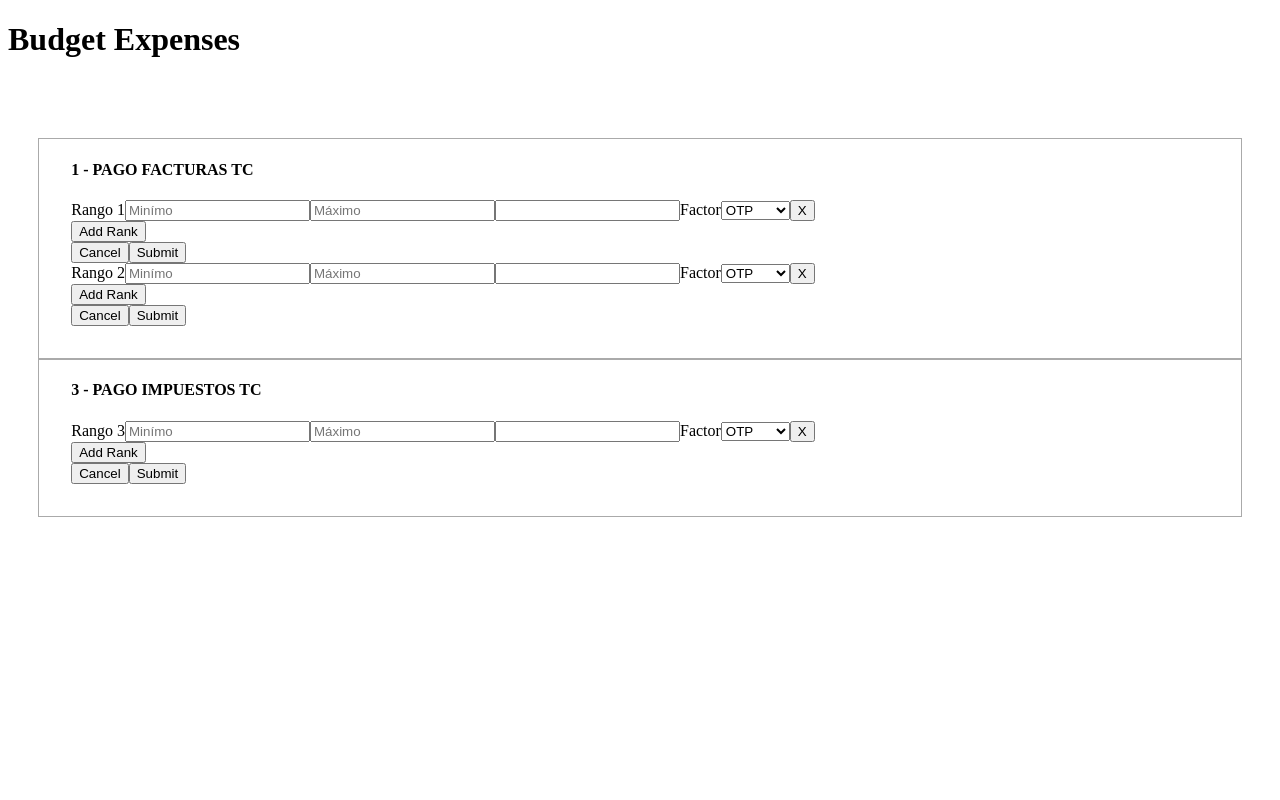
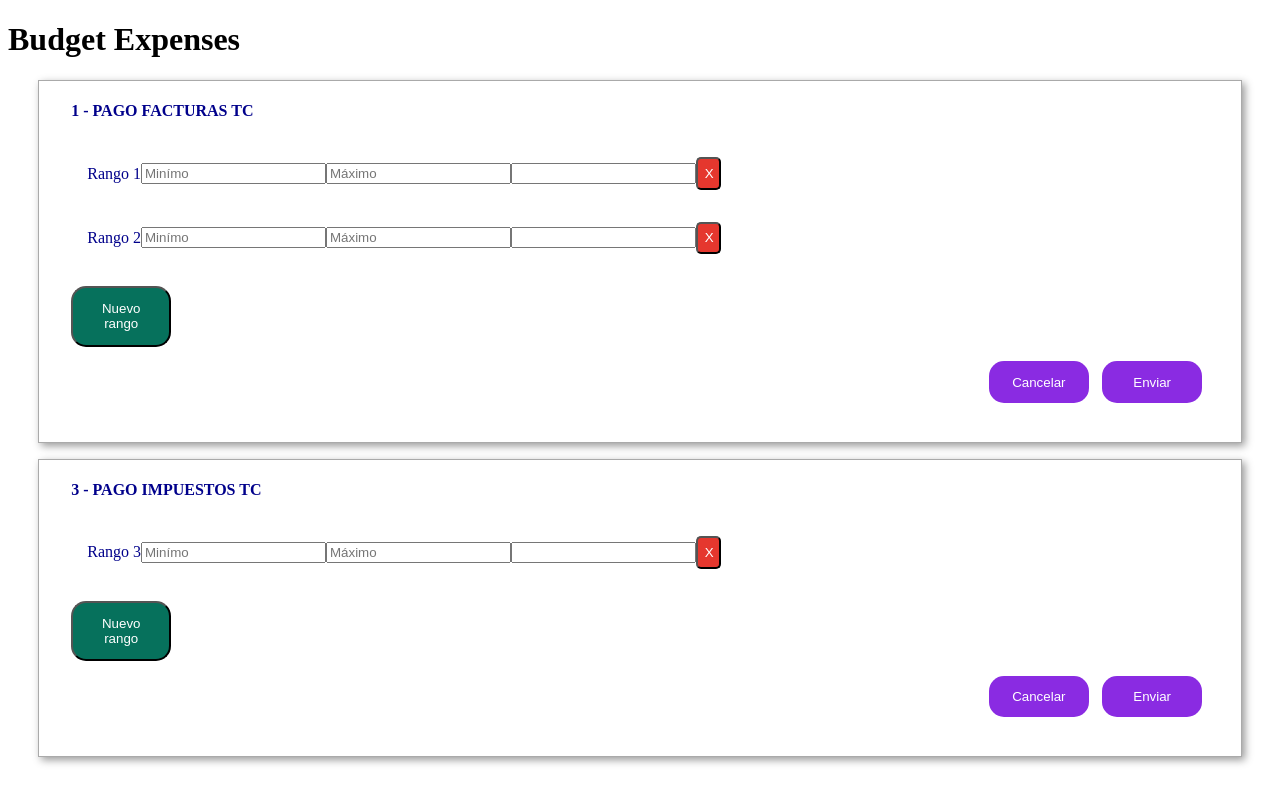
Before and after one commit to milenasuarezl/ng-budget, an Angular app: page / in a window 1280 px wide. Built offline with nearby package versions, Linux system fonts and the light colour scheme.

Commit message:
add buttons styles and positions

```diff
--- a/src/app/expense/expense.component.css
+++ b/src/app/expense/expense.component.css
@@ -1,4 +1,18 @@
+.range-container {
+  margin: 1em;
+}
+
 .transaction-type-wrapper {
     display: flex;
     align-items: center;
-  }
+}
+
+.range-delete-button {
+    background-color: rgb(229, 55, 46);
+    border-radius: 5px;
+    color: white;
+    text-align: center;
+    text-decoration: none;
+    padding: .5em;
+    width: 25px;
+}
--- a/src/app/expense/expense.component.html
+++ b/src/app/expense/expense.component.html
@@ -1,4 +1,4 @@
-<div class="rank-type-transactions-content">
+<div class="range-container">
   <form [formGroup]="transactionTypeForm" (ngSubmit)="onFormSubmit()">
     <div formArrayName="limits">
       <div class="transaction-type-wrapper" *ngFor="let limit of transactionTypeForm.get('limits').controls; let i = index" [formGroupName]="i">
@@ -15,24 +15,21 @@
           <option *ngFor="let factor of data.factors" [value]="factor.name">
         </datalist>
 
-        <div>
+       <!--  <div>
           <label for="select">Factor</label>
           <select id="select" formControlName="factor1">
             <option *ngFor="let factor of factors" [value]="factor"> {{factor}}
             </option>
           </select>
-        </div>
+        </div> -->
+
         <div>
-          <button type="button" (click)="onDeleteRankTransactionType(i)">X</button>
+          <button class="range-delete-button" type="button" (click)="onDeleteRankTransactionType(i)">X</button>
         </div>
       </div>
     </div>
-    <div>
-      <button type="button" (click)="onAddRankTransactionType()">Add Rank</button>
-    </div>
-    <div class="actions">
-      <button type="reset">Cancel</button>
-      <button type="submit">Submit</button>
-    </div>
+    <!-- <div class="range-new">
+      <button class="range-new-button" type="button" (click)="onAddRankTransactionType()">Nuevo rango</button>
+    </div> -->
   </form>
 </div>
--- a/src/app/expensive-type-list/expensive-type-list.component.css
+++ b/src/app/expensive-type-list/expensive-type-list.component.css
@@ -1,14 +1,44 @@
 .content-wrapper {
-    margin-top: 80px;
+    color: darkblue;
 }
 
 .card {
-    margin: 0 auto;
+    margin: 0 auto 1em;
     width: 90%;
     border: 1px solid #aaa;
     padding: 0 2em 2em;
+    box-shadow: 3px 3px 8px #999;
 }
 
 .row {
     display: inline-block;
 }
+
+.range-new {
+    padding: 1em 0 .5em;
+  }
+
+.range-new-button {
+    background-color: rgb(6, 113, 92);
+    border-radius: 15px;
+    color: white;
+    text-align: center;
+    text-decoration: none;
+    padding: 1em;
+    width: 100px;
+}
+
+.range-actions {
+    text-align: right;
+}
+
+.range-actions-button {
+    background-color: blueviolet;
+    border-radius: 15px;
+    border: none;
+    color: white;
+    text-align: center;
+    padding: 1em;
+    margin: .5em;
+    width: 100px;
+}
--- a/src/app/expensive-type-list/expensive-type-list.component.html
+++ b/src/app/expensive-type-list/expensive-type-list.component.html
@@ -2,5 +2,12 @@
     <div class="card" *ngFor="let transferType of expensives">
         <h4> {{transferType.transactionId}} - {{transferType.transactionName}}</h4>
         <app-expense class="row" [data]="range" *ngFor="let range of transferType.ranges"></app-expense>
+        <div class="range-new">
+            <button class="range-new-button" type="button" (click)="onAddRankTransactionType()">Nuevo rango</button>
+        </div>
+        <div class="range-actions">
+            <button class="range-actions-button" type="reset">Cancelar</button>
+            <button class="range-actions-button" type="submit">Enviar</button>
+        </div>
     </div>
 </div>
```
